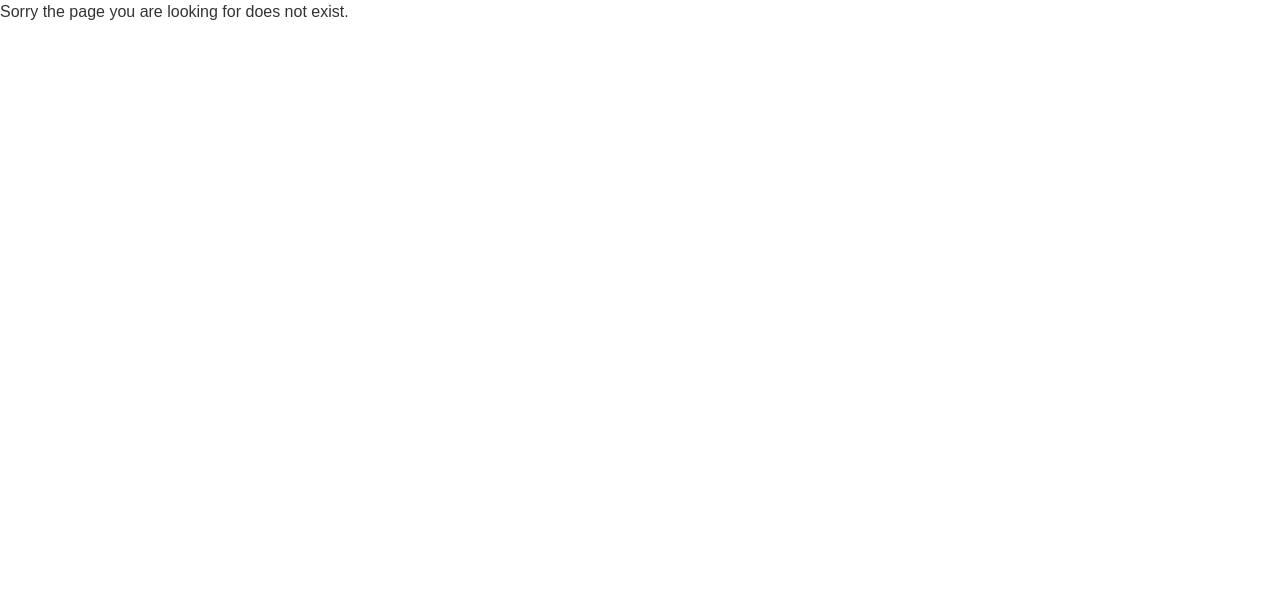
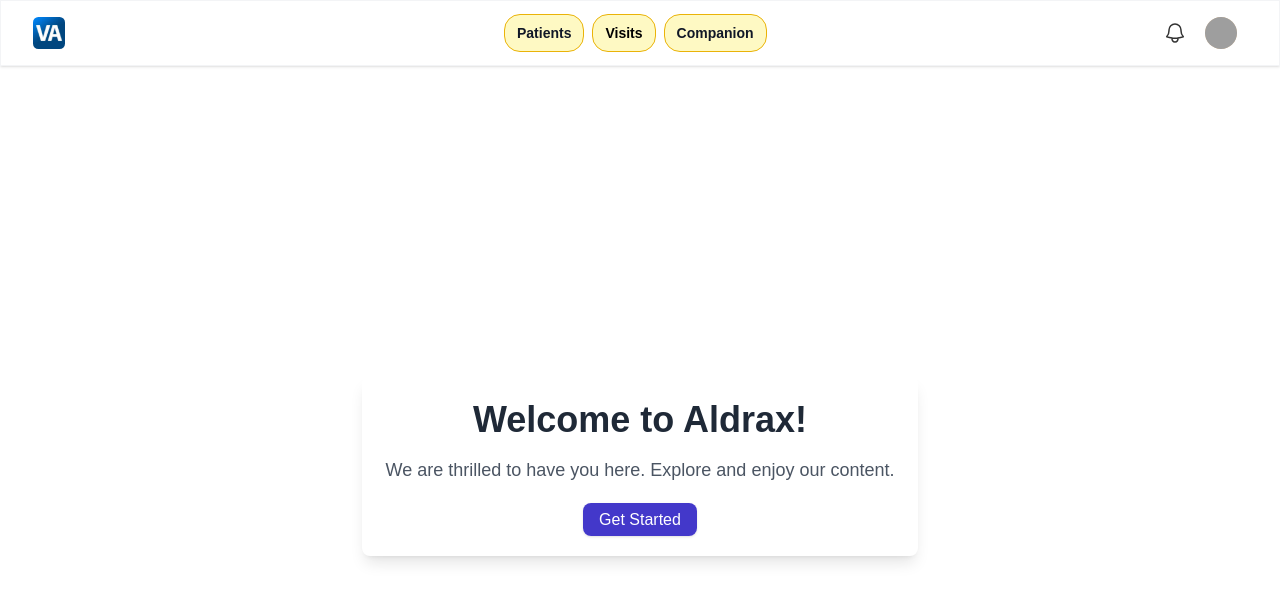
Before and after one commit to asifrahaman13/potential-fiesta, a Next.js app in the folder frontend/: page /dashboard in a window 1280 px wide. Before the commit this address had no page. Shown: the top 602 px of the page. Built offline with nearby package versions, Linux system fonts and the light colour scheme; grey boxes are pictures that could not be loaded.

Commit message:
🎉 wip: add welcome page to dashboard

```diff
--- /dev/null
+++ b/frontend/src/app/dashboard/page.tsx
@@ -0,0 +1,25 @@
+import Link from 'next/link';
+import React from 'react';
+
+const Page = () => {
+  return (
+    <div className="flex items-center justify-center min-h-screen bg-gradient-to-r  to-teal-500">
+      <div className="text-center p-6 bg-white rounded-lg shadow-lg">
+        <h1 className="text-4xl font-bold text-gray-800 mb-4">
+          Welcome to Aldrax!
+        </h1>
+        <p className="text-lg text-gray-600 mb-6">
+          We are thrilled to have you here. Explore and enjoy our content.
+        </p>
+        <Link
+          className="bg-indigo-700 text-white py-2 px-4 rounded-lg shadow hover:bg-blue-700 transition-colors"
+          href="/dashboard/visits"
+        >
+          Get Started
+        </Link>
+      </div>
+    </div>
+  );
+};
+
+export default Page;
```
